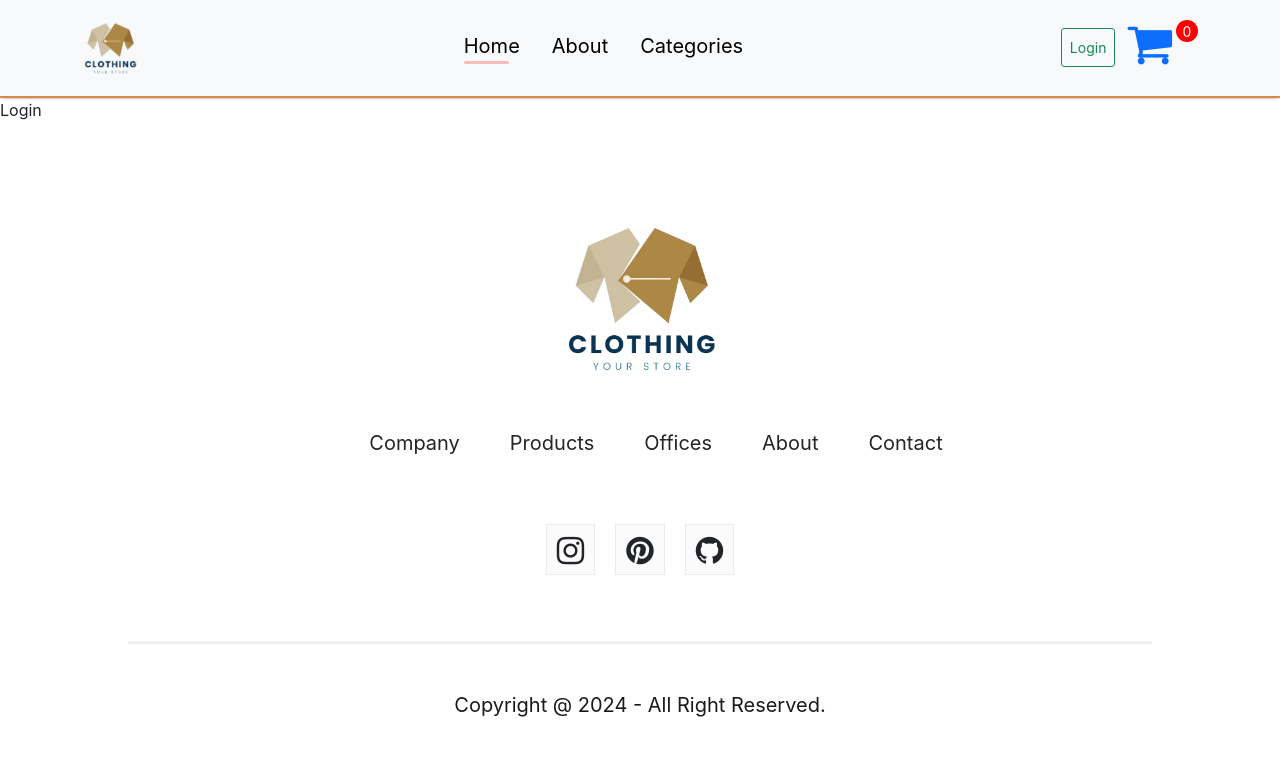
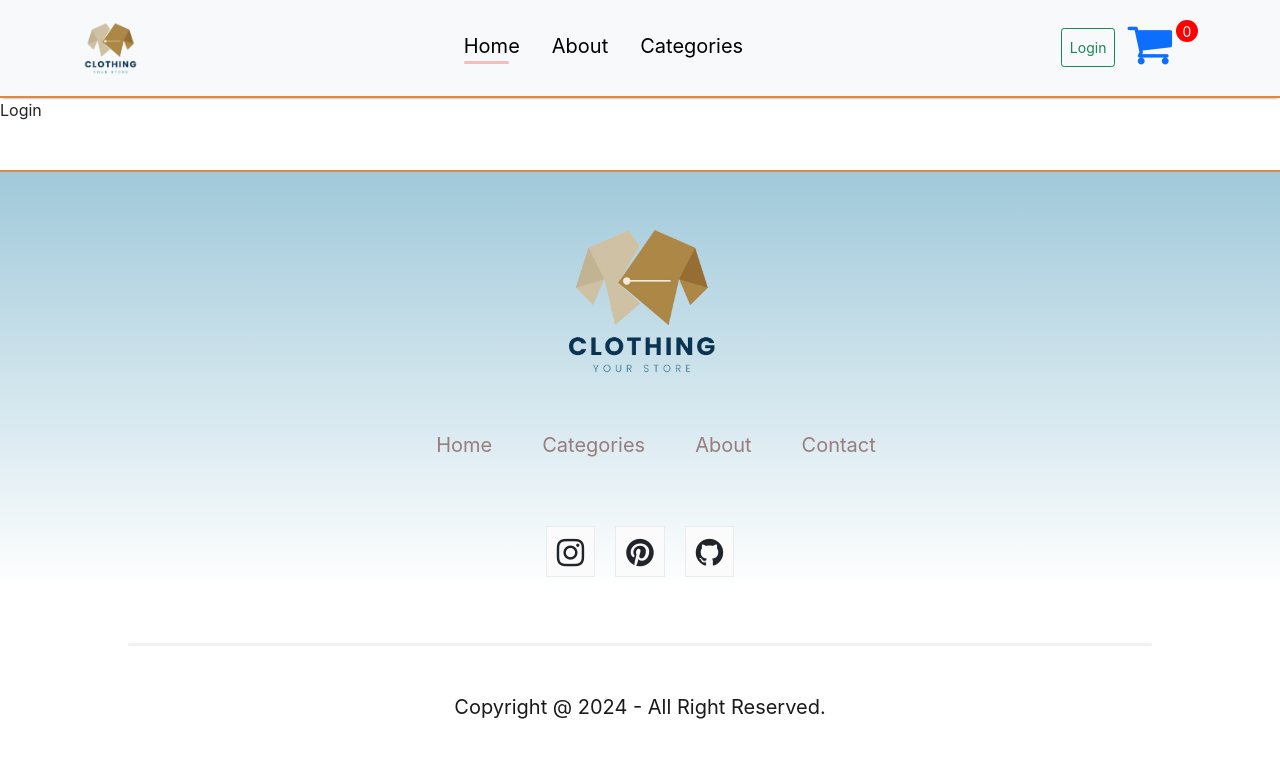
Before and after one commit to K-Kamenju/pyhton-p4-project-E-Commerce, a React (Create React App) app in the folder client/: page /login in a window 1280 px wide. Shown: the top 758 px of the page. Built offline with nearby package versions, Linux system fonts and the light colour scheme.

Commit message:
K - Landing Page Done

```diff
--- a/client/src/Components/Footer/Footer.css
+++ b/client/src/Components/Footer/Footer.css
@@ -4,6 +4,9 @@
     justify-content: center;
     align-items: center;
     gap: 50px;
+    border-top: #da8947 2px solid;
+    background: linear-gradient(180deg, rgb(160, 201, 218), white 70%); ;
+
 }
 .logo-lg{
     width: 20vh;
@@ -35,6 +38,12 @@
 }
 .footer-links li{
     cursor: pointer;
+    color: #967e7e;
+}
+.footer-links li:hover{
+    color: #252525;
+    scale: 1.2;
+    transition: 900ms ease;
 }
 .footer-social-icon{
     display: flex;
--- a/client/src/Components/Footer/Footer.jsx
+++ b/client/src/Components/Footer/Footer.jsx
@@ -1,19 +1,30 @@
 import React from 'react'
 import footer_logo from '../../Assets/logo.png'
 import './Footer.css'
+import { Link } from 'react-router-dom'
 
 function Footer() {
     return (
         <div className='footer mt-5 pt-5'>
             <div className="footer-logo">
+            <Link to="/" style={{textDecoration:"none"}}>
                 <img src={footer_logo} alt="" className='logo-lg'/>
+            </Link>
             </div>
             <ul className="footer-links">
-                <li>Company</li>
-                <li>Products</li>
-                <li>Offices</li>
-                <li>About</li>
-                <li>Contact</li>
+                <Link to="/" style={{textDecoration:"none"}}>
+                    <li>Home</li>
+                </Link>
+                <Link to="/categories" style={{textDecoration:"none"}}>
+                    <li>Categories</li>
+                </Link>
+                <Link to="/about" style={{textDecoration:"none"}}>
+                    <li>About</li>
+                </Link>
+                <Link to="/home" style={{textDecoration:"none"}}>
+                    <li>Contact</li>
+                </Link>
+
             </ul>
             <div className="footer-social-icon">
                 <div className="footer-icons-container">
--- a/client/src/Components/ItemCard/Item.css
+++ b/client/src/Components/ItemCard/Item.css
@@ -1,5 +1,5 @@
 .card:hover {
-    scale: 1.05;
+    scale: 1.01;
     transition: 900ms ease;
     row-gap: 10px;
 }
--- a/client/src/Components/ItemList/ItemList.css
+++ b/client/src/Components/ItemList/ItemList.css
@@ -12,3 +12,7 @@
     background: #252525;
     align-items: center;
 }
+
+.top-list {
+    border-top: #da8947 2px solid;
+}
--- a/client/src/Components/ItemList/ItemList.jsx
+++ b/client/src/Components/ItemList/ItemList.jsx
@@ -4,14 +4,14 @@ import './ItemList.css'
 
 function ItemList() {
     return (
-        <div className='container'>
-            <h1 className='mt-5 title-category'>Item List<hr /></h1>
+        <div className='container top-list'>
+            <h1 className='mt-5 mb-5 title-category'>Item List<hr /></h1>
             <Item />
-            <h1 className='mt-5 title-category'>Item List<hr /></h1>
+            <h1 className='mt-5 mb-5 title-category'>Item List<hr /></h1>
             <Item />
-            <h1 className='mt-5 title-category'>Item List<hr /></h1>
+            <h1 className='mt-5 mb-5 title-category'>Item List<hr /></h1>
             <Item />
-            <h1 className='mt-5 title-category'>Item List<hr /></h1>
+            <h1 className='mt-5 mb-5 title-category'>Item List<hr /></h1>
             <Item />
         </div>
     )
--- a/client/src/index.css
+++ b/client/src/index.css
@@ -31,6 +31,45 @@ code {
   font-size: 25px;
 }
 
+/*-----------------------------------*\
+  # GLOBAL STYLES
+\*-----------------------------------*/
+
+:root {
+  /* This are my custom properties */
+  /* Background colors */
+  --background: rgb(15, 17, 21);
+  --banner-background: rgb(49, 48, 54);
+  --banner-opacity: rgba(49, 48, 54, 0.5);
+  --vignette: rgba(0, 0, 0, 0.7);
+  --on-surface: rgb(234, 229, 255);
+  --on-surface-text: rgb(111, 111, 113);
+  --on-surface-text-opacity: rgba(111, 111, 113, 0.5);
+  --primary-btn: rgb(219, 0, 40);
+  --on-surface-opacity: rgba(234, 229, 255, 0.4);
+  --white: rgb(255, 255, 255);
+  --primary: rgb(219, 0, 40);
+
+
+  /* Gradient colors */
+  --overlay: 90deg, rgb(15, 17, 21) 0%, rgba(15, 17, 21, 0.5) 100%;
+
+  /*Shadow*/
+  --shadow: 0 1px 4px rgba(0, 0, 0, 2);
+
+  /*Border Radius*/
+  --radius-4: 4px;
+  --radius-8: 8px;
+  --radius-16: 16px;
+  --radius-24: 24px;
+  --radius-36: 36px;
+
+  /*Transition*/
+  --transition-short: 250ms ease;
+  --transition-long: 500ms ease;
+  --transition-longest: 900ms ease;
+
+}
 /*-----------------------------------*\
   # WEBKIT SCROLLBAR STYLES
 \*-----------------------------------*/
```
